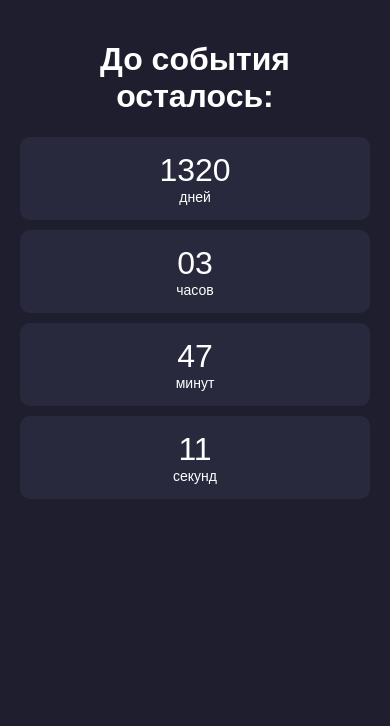
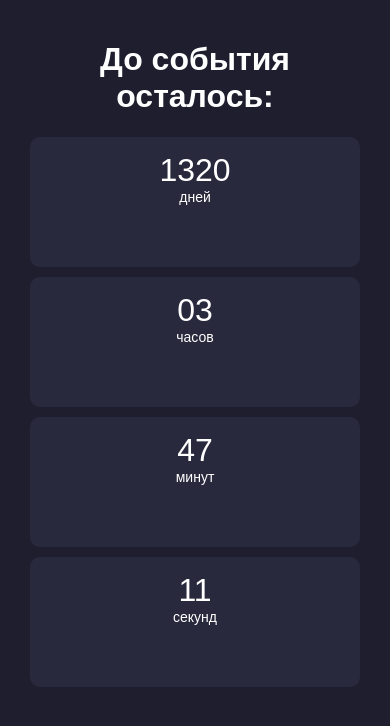
Before and after one commit to Elvesto/The-End-, a plain HTML site: page index.html in a window 390 px wide. Drawn offline with Linux system fonts and the light colour scheme.

Commit message:
Update style.css

```diff
--- a/style.css
+++ b/style.css
@@ -8,6 +8,7 @@ body {
   align-items: center;
   height: 100vh;
   padding: 0;
+  box-sizing: border-box;
 }
 
 .container {
@@ -19,12 +20,15 @@ body {
   gap: 20px;
   justify-content: center;
   margin-top: 20px;
+  flex-wrap: wrap; /* важно для адаптивности */
 }
 
 #countdown div {
   background: #29293d;
   padding: 20px;
   border-radius: 10px;
+  min-width: 80px;
+  flex: 1 1 100px;
 }
 
 #countdown span {
@@ -37,7 +41,7 @@ body {
   font-size: 16px;
 }
 
-    /* Адаптивность для телефонов */
+/* === Адаптивность для экранов до 600px === */
 @media (max-width: 600px) {
   body {
     flex-direction: column;
@@ -48,9 +52,12 @@ body {
   #countdown {
     flex-direction: column;
     gap: 10px;
+    align-items: center;
   }
 
   #countdown div {
+    width: 100%;
+    max-width: 300px;
     padding: 15px;
   }
 
```
Lines whose indentation alone changed are shown as unchanged.
